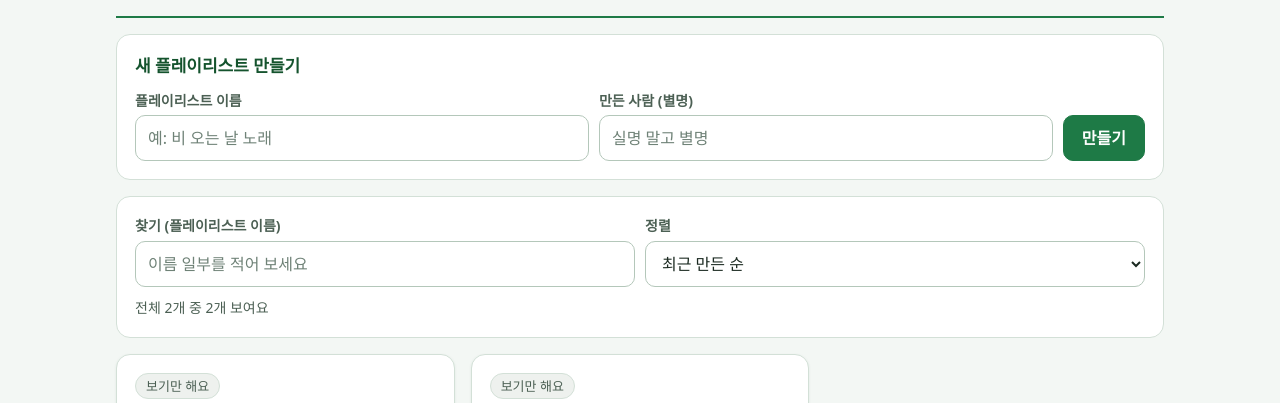
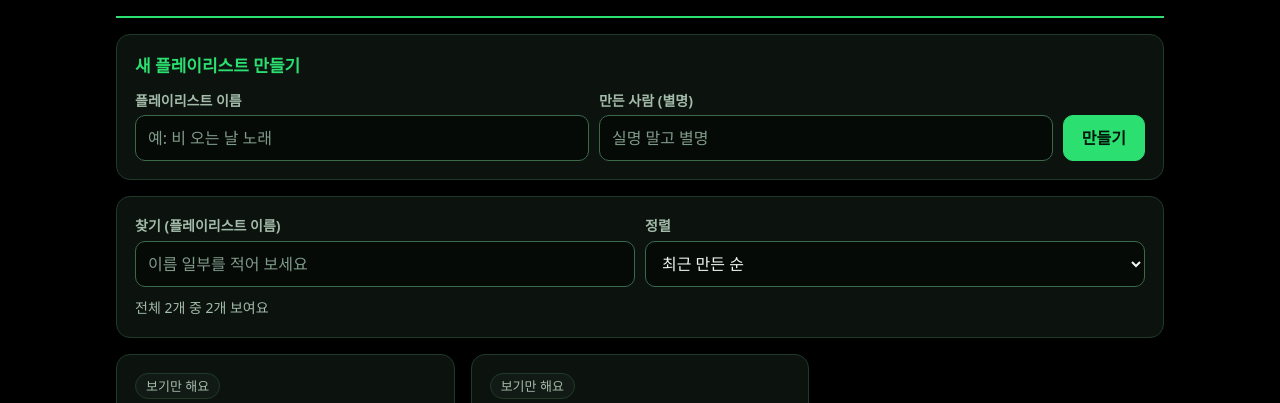
Before and after one commit to namhh0122/QUEST-TRACK-2, a plain HTML site: page week-07/index.html in a window 1280 px wide. Shown: the part 73-476 px from the top of the page. Drawn offline with Linux system fonts and the light colour scheme.

Commit message:
week-07: 배경을 검은색으로, 초록은 더 선명하게 (초록 바탕 단추엔 검은 글자), 기능은 그대로
Co-Authored-By: Claude Sonnet 5.5 <noreply@anthropic.com>

```diff
--- a/week-07/index.html
+++ b/week-07/index.html
@@ -7,20 +7,22 @@
 <style>
   /* 색: 초록이 중심. 글자는 진한 초록빛 검정, 바탕은 아주 옅은 초록빛 흰색 */
   :root {
-    color-scheme: light;
-    --green: #1e7a46;
-    --green-dark: #14532d;
-    --green-soft: #e3f2e8;
-    --green-faint: #eef5ef;
-    --bg: #f3f7f4;
-    --card: #ffffff;
-    --line: #d3e0d7;
-    --line-strong: #b4c7ba;
-    --text: #1b2a21;
-    --muted: #4c6054;
-    --danger: #b3261e;
-    --star: #d08c00;
-    --star-off: #c3cec6;
+    color-scheme: dark;
+    --accent: #2be071;      /* 중심 초록: 아주 선명하게 */
+    --accent-dim: #7ee8a6;
+    --on-accent: #03140a;   /* 초록 위에 올리는 글자색 (검정에 가까움) */
+    --bg: #000000;
+    --card: #0c120e;
+    --field: #060a07;
+    --line: #1f3a29;
+    --line-strong: #3a6a4a;
+    --text: #eef8f1;
+    --muted: #a3bba9;
+    --danger: #ff7b7b;
+    --star: #ffc83d;
+    --star-off: #2f4437;
+    --green-soft: #0f2c1a;
+    --green-faint: #08150d;
   }
   * { box-sizing: border-box; }
   html, body { margin: 0; }
@@ -43,9 +45,9 @@
     justify-content: space-between;
     gap: 12px;
     padding-bottom: 14px;
-    border-bottom: 2px solid var(--green);
+    border-bottom: 2px solid var(--accent);
   }
-  h1 { margin: 0; font-size: clamp(19px, 5vw, 22px); font-weight: 700; color: var(--green); }
+  h1 { margin: 0; font-size: clamp(19px, 5vw, 22px); font-weight: 700; color: var(--accent); }
   .sub { margin: 2px 0 0; font-size: 15px; color: var(--muted); }
   #login-slot {
     min-width: 110px;
@@ -60,9 +62,9 @@
     margin: 12px 0 0;
     padding: 10px 14px;
     border-radius: 10px;
-    background: #fff4e0;
-    border: 1px solid #e0b36a;
-    color: #5c3b00;
+    background: #2a2008;
+    border: 1px solid #7a5a12;
+    color: #ffd78a;
     overflow-wrap: anywhere;
   }
   #notice[hidden] { display: none; }
@@ -75,7 +77,7 @@
     background: var(--card);
     border: 1px solid var(--line);
   }
-  .panel h2 { margin-bottom: 10px; font-size: 17px; font-weight: 600; color: var(--green-dark); }
+  .panel h2 { margin-bottom: 10px; font-size: 17px; font-weight: 600; color: var(--accent); }
 
   /* 입력 */
   form { display: flex; flex-wrap: wrap; gap: 10px; align-items: flex-end; }
@@ -86,27 +88,27 @@
     padding: 8px 12px;
     border-radius: 10px;
     border: 1px solid var(--line-strong);
-    background: #fff;
+    background: var(--field);
     color: var(--text);
     font-size: 16px;
     font-weight: 400;
   }
-  input[type=text]::placeholder { color: #6f8277; }
-  input[type=text]:focus-visible, select:focus-visible, button:focus-visible { outline: 3px solid var(--green); outline-offset: 2px; }
+  input[type=text]::placeholder { color: #7f9a88; }
+  input[type=text]:focus-visible, select:focus-visible, button:focus-visible { outline: 3px solid var(--accent); outline-offset: 2px; }
   button {
     min-height: 46px;
     padding: 8px 18px;
-    border: 1px solid var(--green);
+    border: 1px solid var(--accent);
     border-radius: 10px;
-    background: var(--green);
-    color: #fff;
+    background: var(--accent);
+    color: var(--on-accent);
     font-size: 16px;
-    font-weight: 600;
+    font-weight: 700;
     cursor: pointer;
   }
   button.plain { background: var(--green-faint); border-color: var(--line-strong); color: var(--text); font-weight: 500; }
-  button.danger { background: #fff; border-color: #e3b5b1; color: var(--danger); }
-  button.danger.confirm-delete { background: var(--danger); border-color: var(--danger); color: #fff; }
+  button.danger { background: transparent; border-color: #7a3438; color: var(--danger); }
+  button.danger.confirm-delete { background: #d92d33; border-color: #d92d33; color: #fff; }
   .msg { flex-basis: 100%; margin: 0; font-size: 14px; color: var(--danger); }
   .msg:empty { display: none; }
 
@@ -134,23 +136,22 @@
     border-radius: 14px;
     background: var(--card);
     border: 1px solid var(--line);
-    box-shadow: 0 1px 3px rgba(20, 83, 45, 0.08);
   }
-  .card[data-mine="true"] { border-color: var(--green); box-shadow: 0 0 0 1px var(--green), 0 1px 3px rgba(20, 83, 45, 0.12); }
+  .card[data-mine="true"] { border-color: var(--accent); box-shadow: 0 0 0 1px var(--accent), 0 0 22px rgba(43, 224, 113, 0.22); }
   .badge {
     align-self: flex-start;
     padding: 2px 10px;
     border-radius: 999px;
     background: var(--green-soft);
-    border: 1px solid #a9d3b8;
-    color: var(--green-dark);
+    border: 1px solid var(--line-strong);
+    color: var(--accent);
     font-size: 13px;
     font-weight: 600;
   }
-  .badge.view { background: #eef1ee; border-color: var(--line); color: var(--muted); font-weight: 500; }
+  .badge.view { background: #121a15; border-color: var(--line); color: var(--muted); font-weight: 500; }
 
   /* 플레이리스트 제목: 화면에서 가장 큰 글자 */
-  .card h2 { font-size: clamp(24px, 6.8vw, 30px); font-weight: 800; line-height: 1.25; color: var(--text); letter-spacing: -0.01em; }
+  .card h2 { font-size: clamp(24px, 6.8vw, 30px); font-weight: 800; line-height: 1.25; color: #ffffff; letter-spacing: -0.01em; }
   .maker { margin: -4px 0 0; font-size: 15px; color: var(--muted); overflow-wrap: anywhere; }
 
   .rating { display: flex; flex-wrap: wrap; align-items: center; gap: 4px 10px; }
@@ -171,9 +172,9 @@
   ol.songs { margin: 0; padding-left: 26px; }
   ol.songs li { position: relative; padding: 5px 0; overflow-wrap: anywhere; transition: transform 0.12s; }
   ol.songs li::marker { color: var(--muted); }
-  ol.songs li.dragging { transition: none; z-index: 2; background: var(--green-soft); border-radius: 8px; box-shadow: 0 4px 14px rgba(20, 83, 45, 0.25); }
-  ol.songs li.now { color: var(--green-dark); font-weight: 700; }
-  ol.songs li.now .artist { color: var(--green); }
+  ol.songs li.dragging { transition: none; z-index: 2; background: var(--green-soft); border-radius: 8px; box-shadow: 0 0 0 1px var(--accent), 0 6px 18px rgba(0, 0, 0, 0.7); }
+  ol.songs li.now { color: var(--accent); font-weight: 700; }
+  ol.songs li.now .artist { color: var(--accent-dim); }
   .songs .row { display: flex; align-items: center; justify-content: space-between; gap: 8px; }
   .songs .row span { min-width: 0; }
   .songs .row > span { flex: 1; }
@@ -187,9 +188,9 @@
   /* 재생 줄 */
   .player { display: flex; flex-wrap: wrap; align-items: center; gap: 8px; padding: 12px; border-radius: 12px; background: var(--green-faint); border: 1px solid var(--line); }
   .player button { flex: none; }
-  .player button.toggle[aria-pressed="true"] { background: var(--green); border-color: var(--green); color: #fff; font-weight: 600; }
+  .player button.toggle[aria-pressed="true"] { background: var(--accent); border-color: var(--accent); color: var(--on-accent); font-weight: 700; }
   .player button:disabled { opacity: 0.45; cursor: default; }
-  .now-text { flex: 1 1 100%; min-width: 0; font-size: 15px; color: var(--green-dark); overflow-wrap: anywhere; word-break: keep-all; }
+  .now-text { flex: 1 1 100%; min-width: 0; font-size: 15px; color: var(--accent); overflow-wrap: anywhere; word-break: keep-all; }
 
   /* 내 것을 고치는 도구 */
   .tools { display: flex; flex-direction: column; gap: 10px; padding-top: 12px; border-top: 1px solid var(--line); }
```
